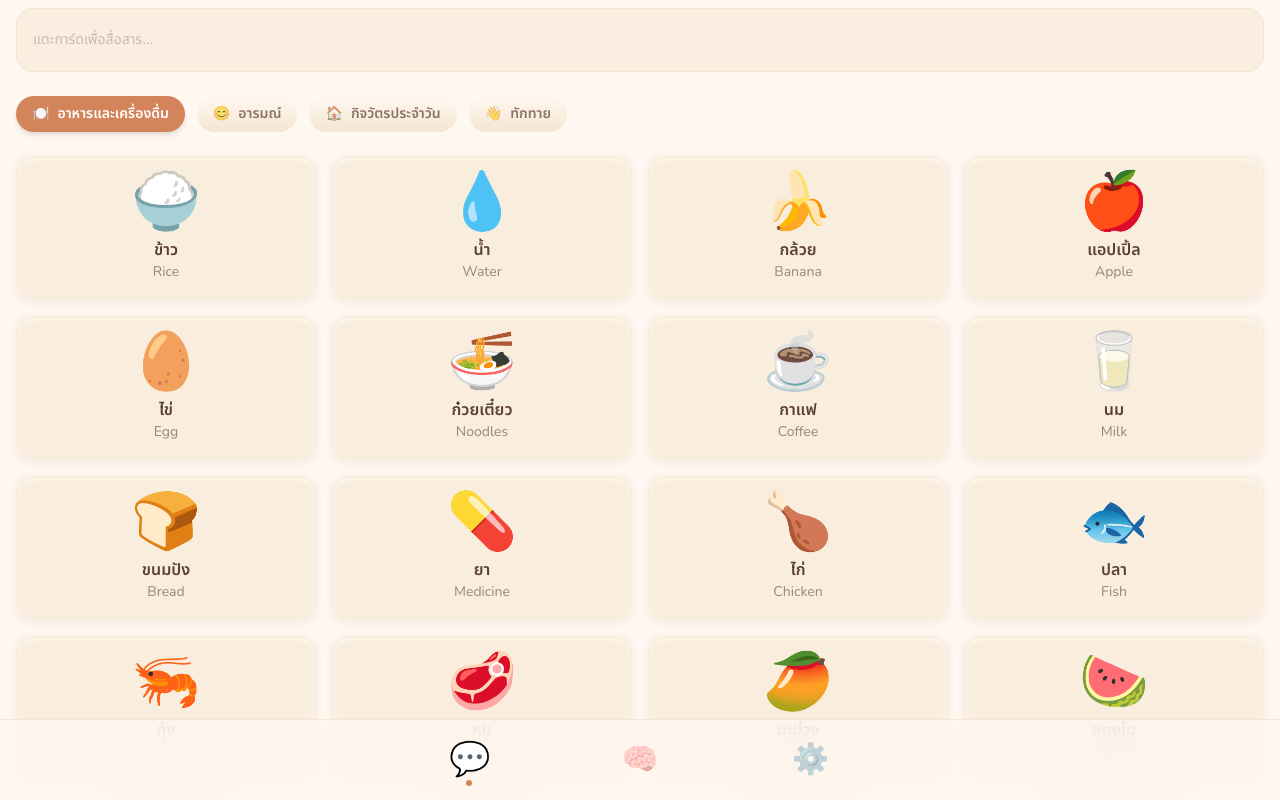
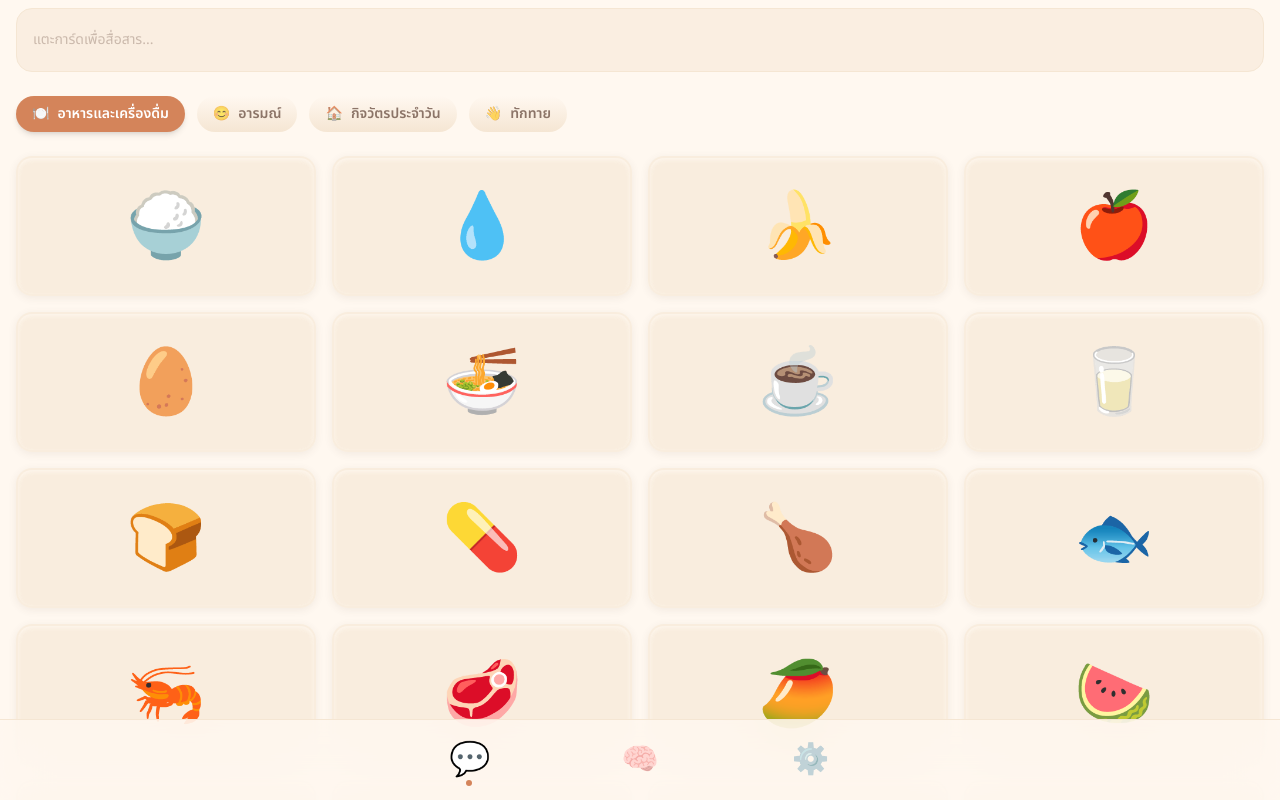
Before and after one commit to moowryoo/AphasiaCure, a React (Vite) app: page / in a window 1280 px wide. Shown: the top 800 px of the page. Built offline with nearby package versions, Linux system fonts and the light colour scheme.

Commit message:
feat: remove text from Card, emoji-only with bigger icons
Co-Authored-By: Claude Opus 4.6 <noreply@anthropic.com>

```diff
--- a/src/components/Card.jsx
+++ b/src/components/Card.jsx
@@ -1,6 +1,6 @@
 import { motion } from 'framer-motion'
 
-export default function Card({ card, onClick, index = 0, showBothLanguages = true }) {
+export default function Card({ card, onClick, index = 0 }) {
   return (
     <motion.button
       initial={{ opacity: 0, y: 20 }}
@@ -8,21 +8,13 @@ export default function Card({ card, onClick, index = 0, showBothLanguages = tru
       transition={{ delay: index * 0.05, duration: 0.3 }}
       whileTap={{ scale: 1.05 }}
       onClick={() => onClick(card)}
-      className="bg-sand/60 rounded-2xl p-4 flex flex-col items-center gap-2
+      className="bg-sand/60 rounded-2xl p-4 flex items-center justify-center
                  shadow-[inset_0_2px_4px_rgba(255,248,240,0.8),0_2px_8px_rgba(92,64,51,0.08)]
                  hover:border-terracotta/30 border-2 border-transparent
                  transition-colors cursor-pointer min-h-[120px] md:min-h-[140px]
                  active:shadow-[inset_0_2px_4px_rgba(212,132,90,0.2),0_4px_16px_rgba(212,132,90,0.15)]"
     >
-      <span className="text-[40px] md:text-[56px] leading-none">{card.emoji}</span>
-      <div className="text-center">
-        <p className="text-sm md:text-base font-semibold text-bark font-thai">
-          {card.th}
-        </p>
-        {showBothLanguages && (
-          <p className="text-xs md:text-sm text-bark/60">{card.en}</p>
-        )}
-      </div>
+      <span className="text-[48px] md:text-[64px] leading-none">{card.emoji}</span>
     </motion.button>
   )
 }
```
